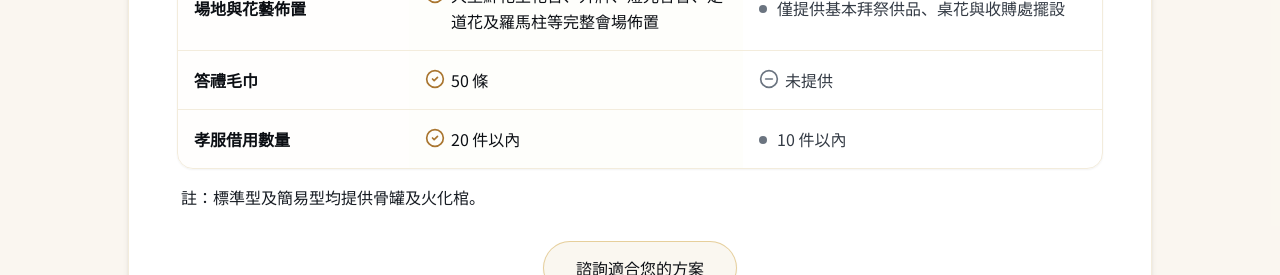
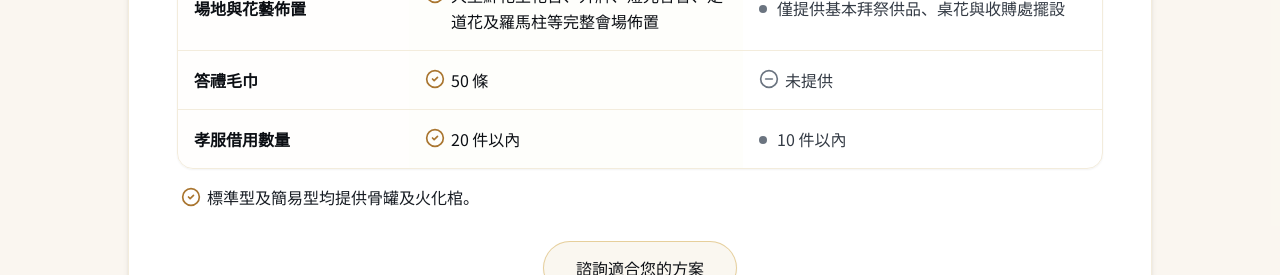
Before and after one commit to m9606286/baoci-life-website, a React (Vite) app: page /preneed in a window 1280 px wide. Shown: the part 2569-2844 px from the top of the page. Built offline with nearby package versions, Linux system fonts and the light colour scheme.

Commit message:
Update ContractProducts.tsx

```diff
--- a/src/components/ContractProducts.tsx
+++ b/src/components/ContractProducts.tsx
@@ -157,7 +157,7 @@ export default function ContractProducts() {
           ))}
         </div>
 
-        {/* 獨立區塊：台南市民政局生前契約銷售及代銷商最新核准函 (維持原有的 hover 變色機制) */}
+        {/* 獨立區塊：台南市民政局生前契約銷售及代銷商最新核准函 */}
         <div className="max-w-5xl mx-auto mb-16 text-center">
           <a
             href="/台南市民政局生前契約銷售及代銷商最新核准函1150903.pdf"
@@ -218,9 +218,11 @@ export default function ContractProducts() {
             </table>
           </div>
 
-          <p className="text-base text-ink-800 font-medium mb-8 pl-1">
-            註：標準型及簡易型均提供骨罐及火化棺。
-          </p>
+          {/* 註解：「註：」替換為與內文相同的 CheckCircle2 勾勾圖示 */}
+          <div className="flex items-center gap-1.5 text-base text-ink-800 font-medium mb-8 pl-1">
+            <CheckCircle2 className="w-5 h-5 text-gold-600 shrink-0" />
+            <span>標準型及簡易型均提供骨罐及火化棺。</span>
+          </div>
 
           {/* 諮詢適合您的方案按鈕 */}
           <div className="text-center">
```
